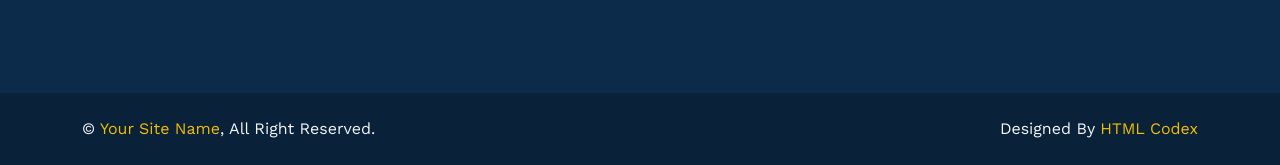
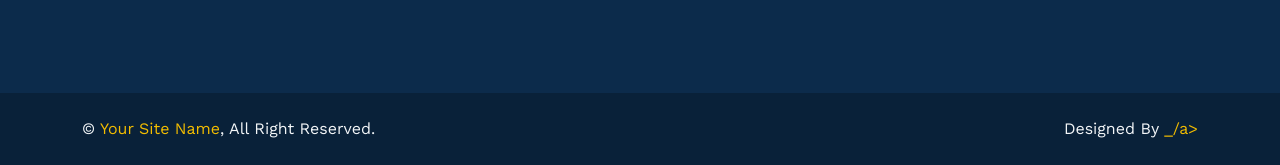
Before and after one commit to vanonshati/driving-school-website-, a plain HTML site: page about.html in a window 1280 px wide. Shown: the part 2384-2549 px from the top of the page. Drawn offline with nearby package versions, Linux system fonts and the light colour scheme.

Commit message:
Update about.html

```diff
--- a/about.html
+++ b/about.html
@@ -302,8 +302,8 @@
                     &copy; <a href="#">Your Site Name</a>, All Right Reserved.
                 </div>
                 <div class="col-md-6 text-center text-md-end">
-                    <!--/*** This template is free as long as you keep the footer author’s credit link/attribution link/backlink. If you'd like to use the template without the footer author’s credit link/attribution link/backlink, you can purchase the Credit Removal License from "https://htmlcodex.com/credit-removal". Thank you for your support. ***/-->
-                    Designed By <a href="https://htmlcodex.com">HTML Codex</a>
+
+                    Designed By <a href="">_/a>
                 </div>
             </div>
         </div>
@@ -327,4 +327,5 @@
     <script src="js/main.js"></script>
 </body>
 
+
 </html>
```
